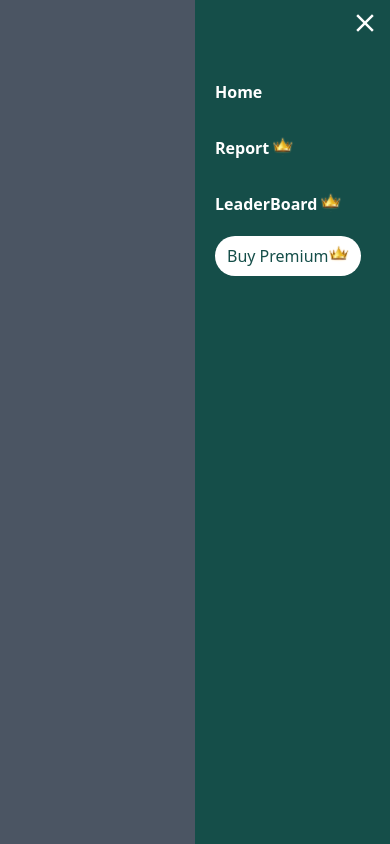
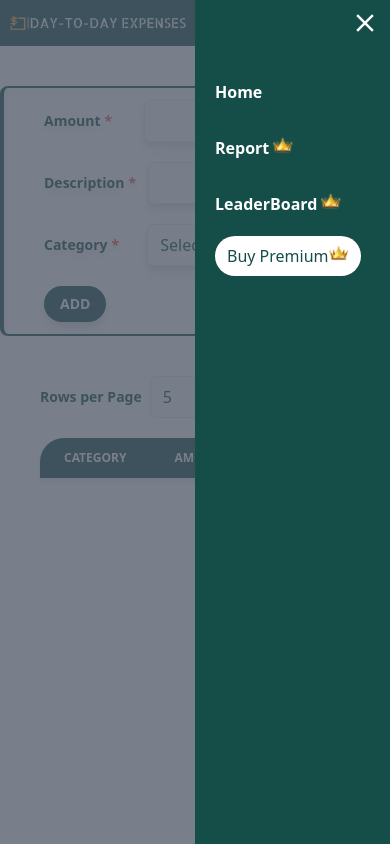
Before and after one commit to Nirmal2796/DAY-TO-DAYEXPENSES, a website: page public/dashboard/home.html in a window 390 px wide. Both pictures are taken after a click on the element 365 px from the left and 23 px from the top of the page. Drawn offline with nearby package versions, Linux system fonts and the light colour scheme; files that its build step writes are made by us from their sources.

Commit message:
slideover-bg changes

```diff
--- a/public/dashboard/home.html
+++ b/public/dashboard/home.html
@@ -19,7 +19,7 @@
                 </a>
             </div>
 
-            <div id="slideover-bg" class="absolute inset-0 w-full h-full bg-gray-600 opacity-0 invisible"></div>
+            <div id="slideover-bg" class="absolute inset-0 w-full h-full bg-gray-600/75 hidden"></div>
 
             <div
                 class="hidden nav-links md:static absolute bg-[#154e49] md:min-h-fit min-h-[60vh] right-0 top-0 md:w-1/2 w-1/2 h-full md:flex items-center px-5 gap-8">
--- a/public/hamburger/hamburger.js
+++ b/public/hamburger/hamburger.js
@@ -11,9 +11,9 @@ function onToggleMenu(e) {
     navLinks.classList.toggle('z-40');
     navLinks.classList.toggle('hidden');
 
-    slideover_bg.classList.toggle('invisible');
-    slideover_bg.classList.toggle('opacity-0');
-    slideover_bg.classList.toggle('opacity-50');
+    slideover_bg.classList.toggle('hidden');
+    // slideover_bg.classList.toggle('opacity-0');
+    // slideover_bg.classList.toggle('opacity-50');
     slideover_bg.classList.toggle('z-10');
 
 }
```
